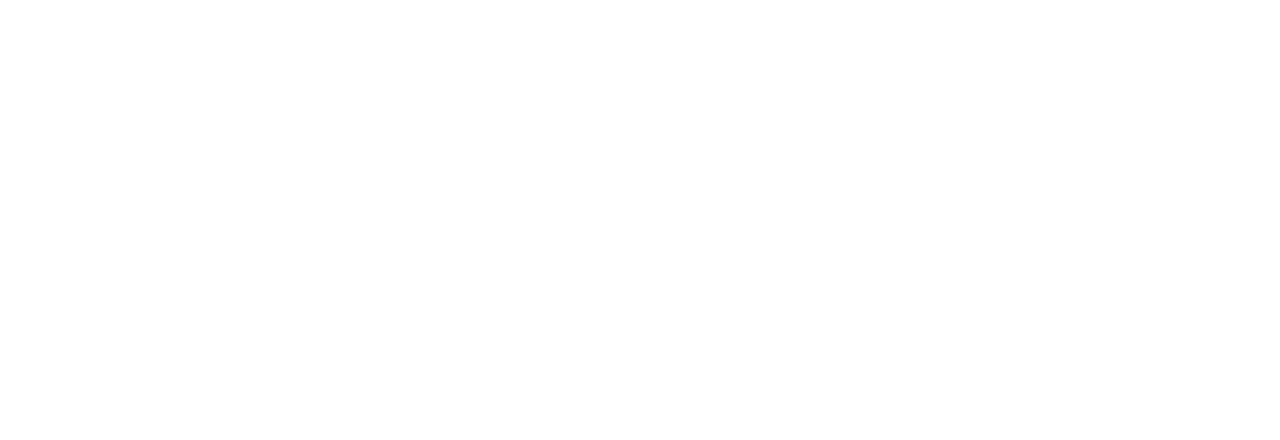
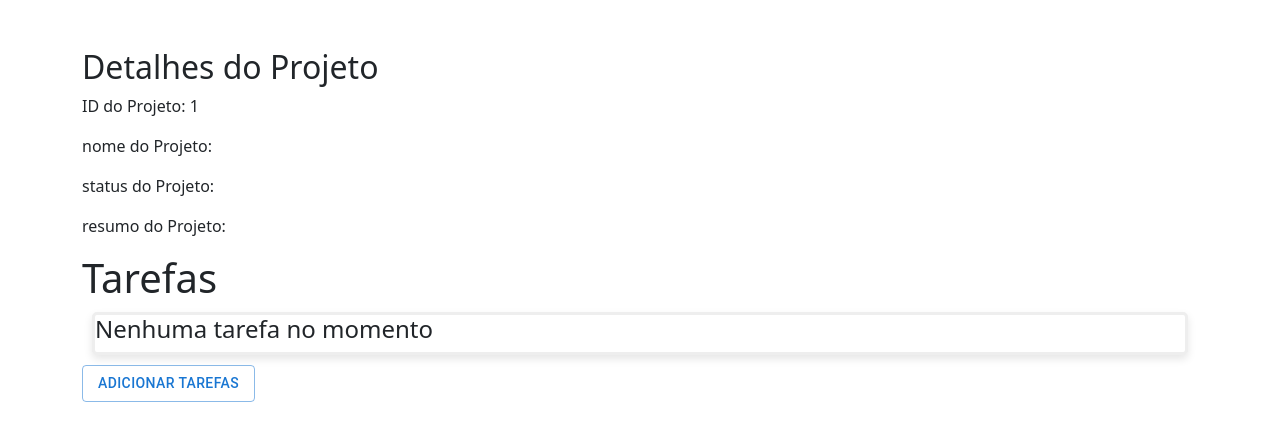
Before and after one commit to SilasNR/To-do-front-end, a React (Create React App) app: page /detalheprojeto/1 in a window 1280 px wide. Before the commit this address had no page. Shown: the top 440 px of the page. Built offline with nearby package versions, Linux system fonts and the light colour scheme; no server answers.

Commit message:
nova tela DetalhesProjeto

```diff
--- a/src/App.js
+++ b/src/App.js
@@ -7,6 +7,7 @@
 import Cadastro from './pages/Cadastro';
 import Projetos from './pages/Projetos';
 import ProjectList from './componentes/ProjectList';
+import DetalheProjeto from './pages/DetalheProjeto';
 import Criacao from './componentes/criacaoprojeto';
 
 
@@ -33,6 +34,7 @@
           <Route path="/cadastro" exact element={<Cadastro />} />
           <Route path="/projeto" exact element={<Projetos />} />
           <Route path="/projectlist" exact element={<ProjectList />} />
+          <Route path="/detalheprojeto/:id" exact element={<DetalheProjeto />} />
         </Routes>
 
         {/* <div className="App"> */}
--- /dev/null
+++ b/src/pages/DetalheProjeto.js
@@ -0,0 +1,61 @@
+import React, { useEffect, useState } from 'react';
+import axios from 'axios';
+import { useParams } from 'react-router-dom';
+import { Typography, Button, Modal, Box } from '@mui/material';
+import './style/projetos.css';
+import { Card } from 'react-bootstrap';
+
+const DetalheProjeto = () => {
+    let { id } = useParams();
+
+    const [name_project, setName_project] = useState();
+    const [status_project, setStatus_project] = useState();
+    const [resume_project, setResume_project] = useState();
+
+    const [tarefas, setTarefas] = useState();
+
+    useEffect(() => {
+        fetchProjects();
+    }, []);
+
+    const fetchProjects = async () => {
+        try {
+            const response = await axios.get(`http://localhost:4000/project/${id}`);
+            setName_project(response.data.name_project);
+            setStatus_project(response.data.status_project);
+            setResume_project(response.data.resume_project);
+            console.log("teste: ", response.data);
+        } catch (error) {
+            console.error('Erro ao buscar projetos:', error);
+        }
+    };
+
+    const fetchTarefas = async () => {
+        try {
+            const response = await axios.get(`http://localhost:4000/tarefas`);
+
+        } catch (error) {
+            console.error('Erro ao buscar projetos:', error);
+        }
+    };
+
+    return (
+        <div className="container mt-5">
+            <h2>Detalhes do Projeto</h2>
+            <p>ID do Projeto: {id}</p>
+            <p>nome do Projeto: {name_project}</p>
+            <p>status do Projeto: {status_project}</p>
+            <p>resumo do Projeto: {resume_project}</p>
+            {/* Outras informações do projeto podem ser renderizadas aqui */}
+            <h1>Tarefas</h1>
+            <Card>
+                <h4>Nenhuma tarefa no momento</h4>
+            </Card>
+            <Button variant="outlined" color="primary">
+                Adicionar Tarefas
+            </Button>
+        </div>
+    );
+};
+
+export default DetalheProjeto;
--- a/src/pages/Projetos.js
+++ b/src/pages/Projetos.js
@@ -76,9 +76,7 @@
     const fetchUser = async () => {
         try {
             const response = await axios.get(`http://localhost:4000/user/${userIdUser}`);
-            console.log('o nome é:', response.data.username);
             setNameUser(response.data.username);
-            console.log('o nome é:', nameUser);
         } catch (error) {
             console.error("Houve um erro ao buscar os projetos!", error);
         }
@@ -87,6 +85,8 @@
     const handleOpen = (project) => {
         setSelectedProject(project);
         setOpen(true);
+        let url = `/detalheprojeto/${project.id_project}`;
+        window.location.href = url;
     };
 
     const handleClose = () => {
@@ -169,7 +169,7 @@
                 </Box>
             </Modal>
 
-            <Modal open={open} onClose={handleClose}>
+            {/* <Modal open={open} onClose={handleClose}>
                 <Box sx={{ width: 400, p: 4, bgcolor: 'background.paper', margin: 'auto', marginTop: '10%' }}>
                     {selectedProject && (
                         <div>
@@ -185,7 +185,7 @@
                         </div>
                     )}
                 </Box>
-            </Modal>
+            </Modal> */}
         </div>
     );
 };
```
